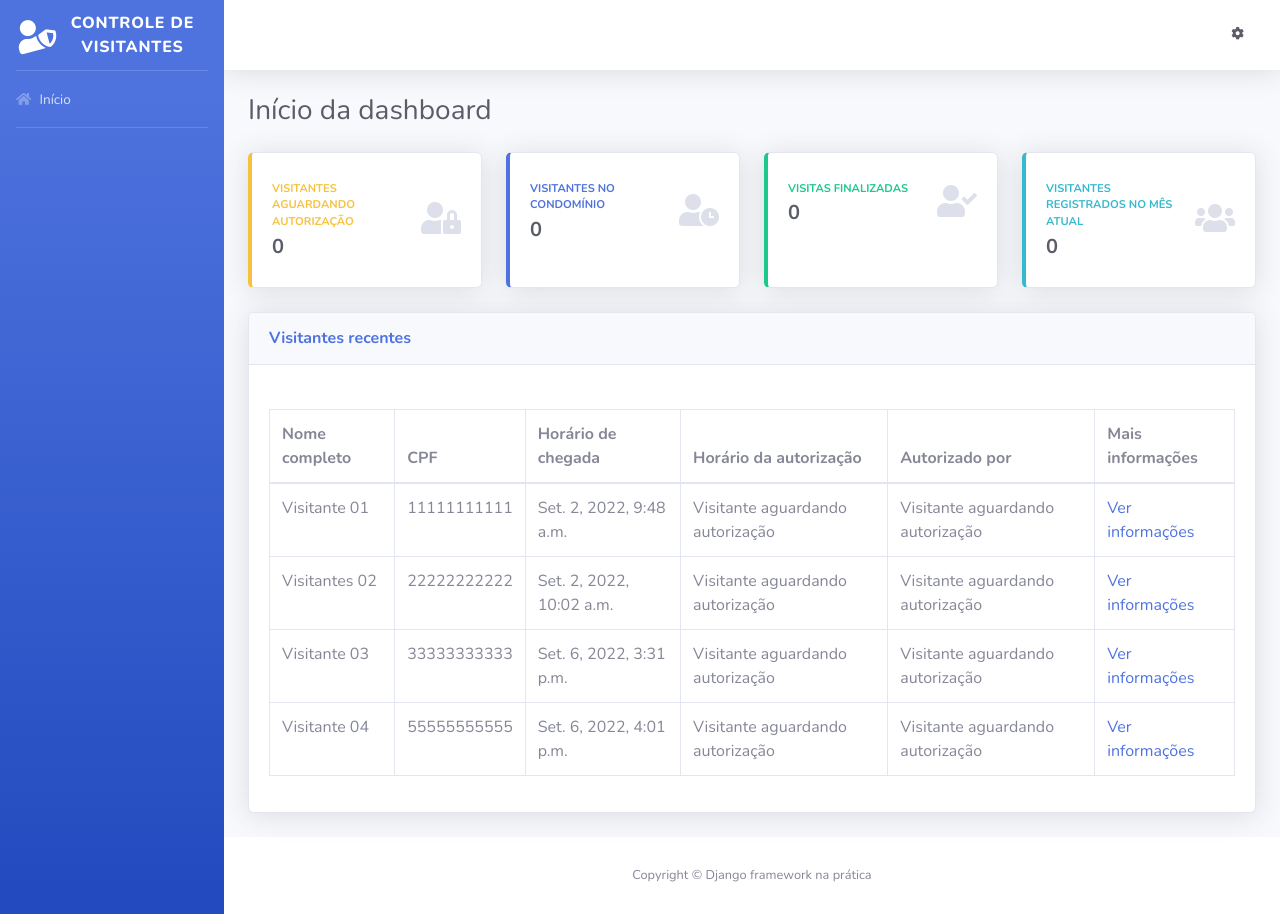
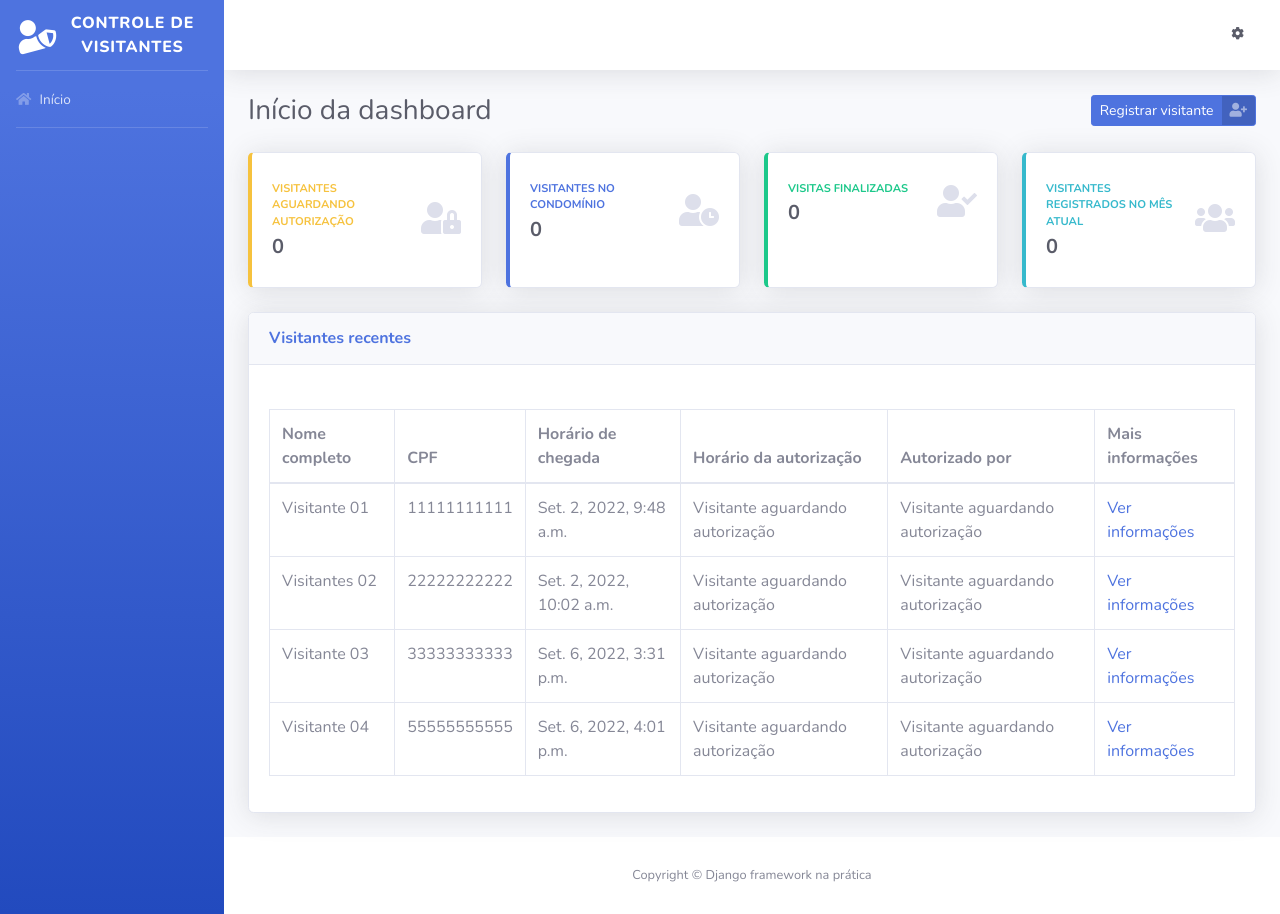
Before and after one commit to torineris/controle-visitantes, a Django app: page / in a window 1280 px wide. Run offline with Django 3.2, Linux system fonts and the light colour scheme; data comes from the database, SQL or seed files in the repository; some libraries are stand-ins or nearby versions.

Commit message:
Adicionando url de +infos do visitante, add botao de novo visitante e url de index na base.html

```diff
--- a/templates/base.html
+++ b/templates/base.html
@@ -30,7 +30,7 @@
                 <hr class="sidebar-divider my-0">
 
                 <li class="nav-item">
-                    <a class="nav-link" href="#">
+                    <a class="nav-link" href="{% url 'index' %}">
                         <i class="fas fa-home"></i>
                         <span>Início</span>
                     </a>
--- a/templates/index.html
+++ b/templates/index.html
@@ -5,6 +5,14 @@
 <div class="container-fluid">
     <div class="d-sm-flex align-items-center justify-content-between mb-4">
         <h1 class="h3 mb-0 text-gray-800">{{ nome_pagina }}</h1>
+
+        <a href="{% url 'registrar_visitante' %}" class="btn btn-primary btn-icon-split btn-sm">
+            <span class="text">Registrar visitante</span>
+
+            <span class="icon text-white-50">
+                <i class="fas fa-user-plus"></i>
+            </span>
+        </a>
     </div>
 
     {% if messages %}
@@ -109,7 +117,7 @@
                                 <td>{{ visitante.get_horario_autorizacao }}</td>
                                 <td>{{ visitante.get_morador_responsavel }}</td>
                                 <td>
-                                    <a href="#">
+                                    <a href="{% url 'informacoes_visitante' id=visitante.id %}">
                                         Ver informações
                                     </a>
                                 </td>
```
